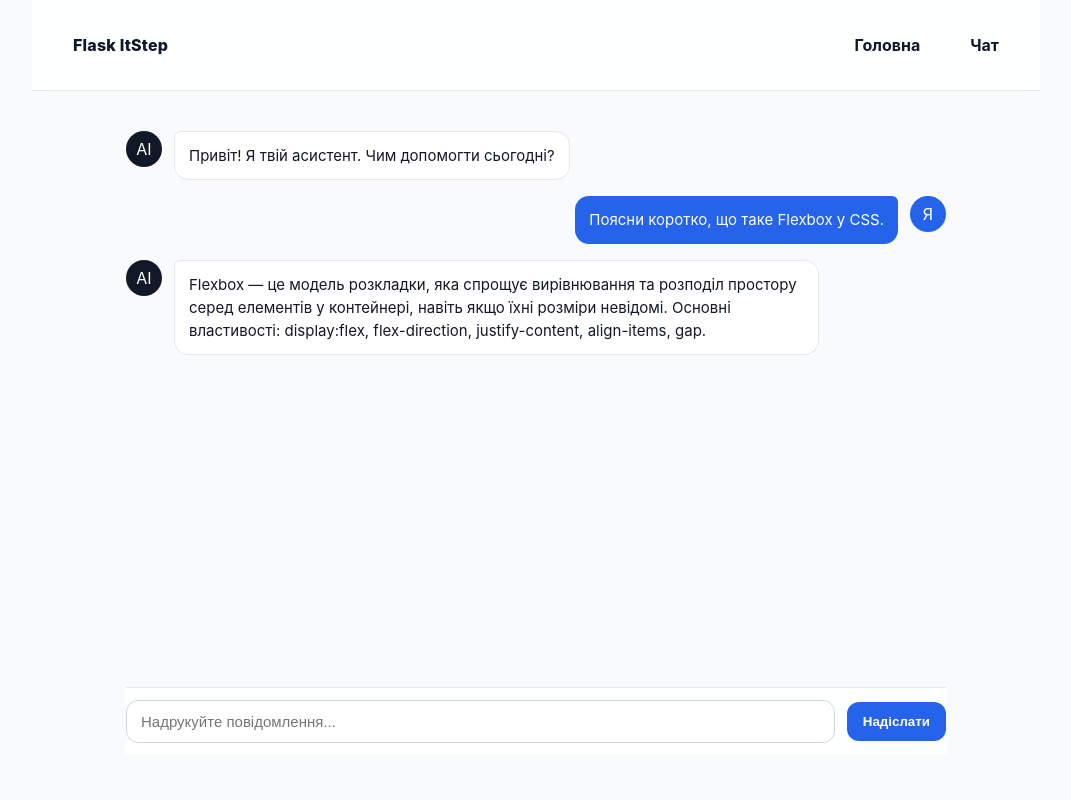
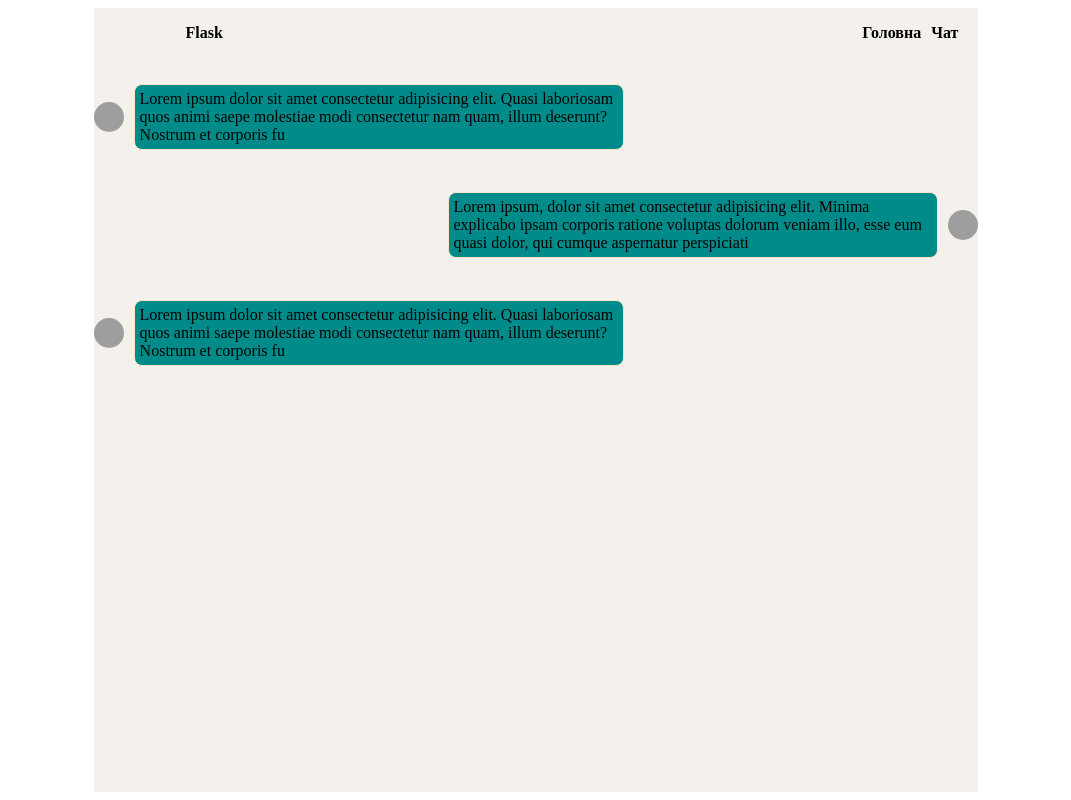
Before and after one commit to Hadock9/Flask_Itstep, a Flask app: page /chat in a window 1280 px wide. Shown: the whole page, without its empty margins (104-1175 px from the left). Run offline with Flask 3, Linux system fonts and the light colour scheme; grey boxes are pictures that could not be loaded.

Commit message:
по факту на 5-6

```diff
--- a/static/css/base.css
+++ /dev/null
@@ -1,82 +0,0 @@
-/* Base typography */
-h2 {
-	margin: 16px 0;
-	font-size: 24px;
-	line-height: 1.25;
-	font-weight: 700;
-}
-
-/* Base */
-body {
-	margin: 0;
-	font-family: -apple-system, BlinkMacSystemFont, 'Segoe UI', Roboto, Oxygen,
-		Ubuntu, Cantarell, 'Helvetica Neue', Arial, sans-serif;
-	color: #111827;
-	background: #f8fafc;
-}
-
-/* Selection */
-::selection {
-	background: #bfdbfe;
-	color: #0f172a;
-}
-
-/* Text elements */
-p {
-	margin: 12px 0;
-	line-height: 1.6;
-	color: #374151;
-}
-
-a {
-	color: #2563eb;
-	text-decoration: none;
-	font-weight: 600;
-}
-
-a:hover {
-	text-decoration: underline;
-}
-
-a:focus-visible {
-	outline: 2px solid #2563eb;
-	outline-offset: 2px;
-	text-decoration: none;
-}
-
-/* Layout */
-.container {
-	max-width: 960px;
-	margin: 0 auto;
-	padding: 24px;
-}
-.center { text-align: center; }
-
-@media (max-width: 640px) {
-	.container { padding: 16px; }
-}
-
-/* Header */
-header {
-	background: rgba(255, 255, 255, 0.85);
-	border-bottom: 1px solid #e5e7eb;
-	backdrop-filter: blur(6px);
-	position: sticky;
-	top: 0;
-	z-index: 10;
-}
-
-/* Header nav buttons as lightweight links */
-header .button {
-	background: transparent;
-	color: #0f172a;
-	border: 1px solid transparent;
-	box-shadow: none;
-}
-header .button:hover {
-	background: #eff6ff;
-	box-shadow: none;
-}
-header .button:focus-visible {
-	outline-color: #2563eb;
-}
--- a/static/css/components.css
+++ /dev/null
@@ -1,402 +0,0 @@
-/* Components */
-.card {
-	border: 1px solid #e5e7eb;
-	border-radius: 12px;
-	padding: 20px;
-	box-shadow: 0 6px 20px rgba(0, 0, 0, 0.06);
-	background: #ffffff;
-}
-.card > h2 {
-	margin-top: 0;
-}
-
-.button {
-	display: inline-block;
-	padding: 10px 16px;
-	border-radius: 10px;
-	background: #2563eb;
-	color: #ffffff;
-	font-weight: 700;
-	text-decoration: none;
-	border: none;
-	transition: transform 0.15s ease, filter 0.15s ease, box-shadow 0.15s ease;
-}
-.button:hover {
-	transform: translateY(-1px);
-	filter: brightness(1.05);
-}
-.button:active {
-	transform: translateY(0);
-	filter: brightness(0.95);
-}
-.button:hover {
-	box-shadow: 0 6px 18px rgba(37, 99, 235, 0.25);
-}
-
-/* Helpers */
-.text-muted {
-	color: #6b7280;
-}
-.brand {
-	font-weight: 800;
-	letter-spacing: 0.2px;
-}
-
-/* Flex utilities */
-.flex {
-	display: flex;
-}
-.justify-center {
-	justify-content: center;
-}
-.items-center {
-	align-items: center;
-}
-.gap-8 {
-	gap: 8px;
-}
-.gap-16 {
-	gap: 16px;
-}
-.justify-between {
-	justify-content: space-between;
-}
-
-/* Demo helpers */
-.demo {
-	border: 1px solid #e5e7eb;
-	border-radius: 8px;
-	padding: 12px;
-}
-.demo-item {
-	background: #e5e7eb;
-	border-radius: 8px;
-	padding: 12px;
-	min-width: 48px;
-	text-align: center;
-	color: #0f172a;
-}
-
-/* Small component tweaks */
-.card:hover {
-	box-shadow: 0 10px 24px rgba(0, 0, 0, 0.08);
-}
-.card .button {
-	margin-top: 12px;
-}
-
-/* Tiny utility helpers */
-.shadow-sm {
-	box-shadow: 0 1px 2px rgba(0, 0, 0, 0.06);
-}
-.rounded {
-	border-radius: 8px;
-}
-
-/* Chat styles */
-.chat-container {
-	display: flex;
-	height: calc(100vh - 120px);
-	border: 1px solid #e5e7eb;
-	border-radius: 12px;
-	overflow: hidden;
-	background: #ffffff;
-}
-
-.chat-sidebar {
-	width: 250px;
-	background: #f8fafc;
-	border-right: 1px solid #e5e7eb;
-	display: flex;
-	flex-direction: column;
-}
-
-.sidebar-header {
-	padding: 20px;
-	border-bottom: 1px solid #e5e7eb;
-}
-
-.sidebar-header h2 {
-	margin: 0;
-	font-size: 18px;
-	color: #374151;
-}
-
-.channel-list {
-	flex: 1;
-	padding: 12px;
-}
-
-.channel-item {
-	display: block;
-	padding: 12px 16px;
-	margin: 4px 0;
-	border-radius: 8px;
-	text-decoration: none;
-	color: #6b7280;
-	font-weight: 500;
-	transition: all 0.15s ease;
-}
-
-.channel-item:hover {
-	background: #e5e7eb;
-	color: #374151;
-}
-
-.channel-item.active {
-	background: #2563eb;
-	color: #ffffff;
-}
-
-.chat-main {
-	flex: 1;
-	display: flex;
-	flex-direction: column;
-}
-
-.chat-header {
-	padding: 20px;
-	border-bottom: 1px solid #e5e7eb;
-	display: flex;
-	justify-content: space-between;
-	align-items: center;
-	background: #ffffff;
-}
-
-.chat-header h2 {
-	margin: 0;
-	font-size: 18px;
-	color: #111827;
-}
-
-.chat-info {
-	font-size: 14px;
-	color: #6b7280;
-}
-
-.messages-container {
-	flex: 1;
-	padding: 20px;
-	overflow-y: auto;
-	background: #ffffff;
-}
-
-.message {
-	display: flex;
-	margin-bottom: 16px;
-	gap: 12px;
-}
-
-.message-avatar {
-	width: 40px;
-	height: 40px;
-	border-radius: 50%;
-	background: #2563eb;
-	color: #ffffff;
-	display: flex;
-	align-items: center;
-	justify-content: center;
-	font-weight: 600;
-	font-size: 14px;
-	flex-shrink: 0;
-}
-
-.message-content {
-	flex: 1;
-}
-
-.message-header {
-	display: flex;
-	align-items: center;
-	gap: 8px;
-	margin-bottom: 4px;
-}
-
-.username {
-	font-weight: 600;
-	color: #111827;
-	font-size: 14px;
-}
-
-.timestamp {
-	font-size: 12px;
-	color: #9ca3af;
-}
-
-.message-text {
-	color: #374151;
-	line-height: 1.5;
-}
-
-.message-input-container {
-	padding: 20px;
-	border-top: 1px solid #e5e7eb;
-	background: #ffffff;
-}
-
-.message-form {
-	width: 100%;
-}
-
-.input-wrapper {
-	display: flex;
-	gap: 12px;
-	align-items: center;
-}
-
-.message-input {
-	flex: 1;
-	padding: 12px 16px;
-	border: 1px solid #d1d5db;
-	border-radius: 8px;
-	font-size: 14px;
-	outline: none;
-	transition: border-color 0.15s ease;
-}
-
-.message-input:focus {
-	border-color: #2563eb;
-	box-shadow: 0 0 0 3px rgba(37, 99, 235, 0.1);
-}
-
-.send-button {
-	padding: 12px 20px;
-	background: #2563eb;
-	color: #ffffff;
-	border: none;
-	border-radius: 8px;
-	font-weight: 600;
-	cursor: pointer;
-	transition: all 0.15s ease;
-}
-
-.send-button:hover {
-	background: #1d4ed8;
-	transform: translateY(-1px);
-}
-
-.send-button:active {
-	transform: translateY(0);
-}
-
-/* ChatGPT-like chat layout */
-.gpt-chat {
-	max-width: 820px;
-	margin: 0 auto;
-	display: flex;
-	flex-direction: column;
-	height: calc(100vh - 160px);
-}
-
-.conversation {
-	flex: 1;
-	overflow-y: auto;
-	display: flex;
-	flex-direction: column;
-	gap: 16px;
-	padding: 16px 0;
-}
-
-.msg {
-	display: flex;
-	gap: 12px;
-	align-items: flex-start;
-}
-.msg.assistant {
-	justify-content: flex-start;
-}
-.msg.user {
-	justify-content: flex-end;
-}
-
-.avatar {
-	width: 36px;
-	height: 36px;
-	border-radius: 50%;
-	display: flex;
-	align-items: center;
-	justify-content: center;
-	font-size: 16px;
-	flex-shrink: 0;
-}
-.avatar.assistant {
-	background: #111827;
-	color: #ffffff;
-}
-.avatar.user {
-	background: #2563eb;
-	color: #ffffff;
-}
-
-.bubble {
-	max-width: 75%;
-	padding: 12px 14px;
-	border-radius: 14px;
-	line-height: 1.55;
-	font-size: 15px;
-}
-
-.msg.assistant .bubble {
-	background: #ffffff;
-	border: 1px solid #e5e7eb;
-	color: #111827;
-	border-top-left-radius: 6px;
-}
-
-.msg.user .bubble {
-	background: #2563eb;
-	color: #ffffff;
-	border-top-right-radius: 6px;
-}
-
-/* Composer */
-.composer {
-	position: sticky;
-	bottom: 0;
-	background: rgba(255, 255, 255, 0.85);
-	backdrop-filter: blur(6px);
-	border-top: 1px solid #e5e7eb;
-	padding: 12px 0;
-}
-
-.composer .row {
-	display: flex;
-	gap: 12px;
-	align-items: center;
-}
-
-.input-text {
-	flex: 1;
-	padding: 12px 14px;
-	border: 1px solid #d1d5db;
-	border-radius: 12px;
-	font-size: 15px;
-	outline: none;
-	transition: border-color 0.15s ease, box-shadow 0.15s ease;
-	background: #ffffff;
-}
-
-.input-text:focus {
-	border-color: #2563eb;
-	box-shadow: 0 0 0 3px rgba(37, 99, 235, 0.1);
-}
-
-.send-btn {
-	padding: 12px 16px;
-	border-radius: 12px;
-	background: #2563eb;
-	color: #fff;
-	border: none;
-	font-weight: 600;
-	cursor: pointer;
-	transition: transform 0.15s ease, filter 0.15s ease;
-}
-
-.send-btn:hover {
-	transform: translateY(-1px);
-	filter: brightness(1.05);
-}
-.send-btn:active {
-	transform: translateY(0);
-	filter: brightness(0.95);
-}
--- a/static/css/style.css
+++ /dev/null
@@ -1,3 +0,0 @@
-/* This file composes the split styles; keep HTML linking only style.css */
-@import url('/static/css/base.css');
-@import url('/static/css/components.css');
--- /dev/null
+++ b/static/style.css
@@ -0,0 +1,80 @@
+body{
+    display: flex;
+    justify-content: center;
+ }
+
+
+.main{
+    width: 70%;
+    background-color: rgb(244, 241, 236);
+ }
+
+a{
+    text-decoration: none;
+    color: black;
+}
+.nav{
+    display: flex;
+
+    border-radius: 8px;
+    height: 50px;
+}
+.logo{
+    width: 25%;
+    display: flex;
+    justify-content: center;
+    align-items: center;
+}
+.nav_item{
+    width: 75%;
+    text-decoration: none;
+    display: flex;
+    justify-content: flex-end;
+    align-items: center;
+}
+.nav_a{
+    padding: 5px;
+    font-weight: 800;
+}
+.nav_a_last{
+    padding-right: 20px;
+}
+
+.chat_main{
+    display: flex;
+    flex-direction: column;
+    width: 100%;
+}
+.chat_answer{
+    display: flex;
+    width: 60%;
+    justify-content: flex-start;
+    margin-top: 10px;
+    align-items: center;
+    gap: 10px;
+}
+
+.user_question{
+    display: flex;
+    width: 100%;
+    justify-content: flex-end;
+    margin-top: 10px;
+}
+.msg_user{
+    display: flex;
+     max-width: 60%;
+     align-items: center;
+     gap: 10px;
+}
+.chat_img{
+    width: 30px;
+    height: 30px;
+    border-radius: 100%;
+}
+.chat_text{
+    background-color: darkcyan;
+    border-radius: 8px;
+    padding: 5px;
+    border: 1px solid bisque;
+
+}
--- a/templates/chat.html
+++ b/templates/chat.html
@@ -1,62 +1,51 @@
-<!DOCTYPE html>
-<html lang="uk">
+<html lang="en">
 <head>
-		<meta charset="UTF-8" />
-		<meta name="viewport" content="width=device-width, initial-scale=1.0" />
-		<title>Чат — Flask ItStep</title>
-		<link
-			rel="stylesheet"
-			href="{{ url_for('static', filename='css/style.css') }}"
-		/>
+    <meta charset="UTF-8">
+    <meta name="viewport" content="width=device-width, initial-scale=1.0">
+    <title>Chat</title>
+    <link rel="stylesheet" href="{{url_for('static', filename='style.css')}}">
 </head>
 <body>
-		<header class="container">
-			<div class="flex justify-between items-center">
-				<a class="button brand" href="/">Flask ItStep</a>
-				<nav class="flex gap-16">
-					<a href="/" class="button">Головна</a>
-					<a href="/chat" class="button">Чат</a>
-				</nav>
+
+    <div class="main">
+
+        <div class="nav">
+            <div  class="logo">
+                <a class="nav_a" href="/">Flask</a>
             </div>
-		</header>
-
-		<main class="container">
-			<div class="gpt-chat">
-				<div class="conversation">
-					<div class="msg assistant">
-						<div class="avatar assistant">AI</div>
-						<div class="bubble">
-							Привіт! Я твій асистент. Чим допомогти сьогодні?
+            <div class="nav_item">
+                <a class="nav_a" href="/">Головна</a>
+                <a class="nav_a nav_a_last" href="/chat">Чат</a>
             </div>
         </div>
 
-					<div class="msg user">
-						<div class="bubble">Поясни коротко, що таке Flexbox у CSS.</div>
-						<div class="avatar user">Я</div>
+        <div class="chat_main">
+            <div class="chat_answer">
+                <img class="chat_img" src="https://encrypted-tbn0.gstatic.com/images?q=tbn:ANd9GcSg6SlMzO5dPH9AThA886HVcTeMhMhc6XFA_Q&s" alt="ai картинка">
+                <p class="chat_text">
+                    Lorem ipsum dolor sit amet consectetur adipisicing elit. Quasi laboriosam quos animi saepe molestiae modi consectetur nam quam, illum deserunt? Nostrum et corporis fu
+                </p>
+            </div>
+            <div class="user_question">
+                <div class="msg_user">
+
+                    <p class="chat_text">
+                        Lorem ipsum, dolor sit amet consectetur adipisicing elit. Minima explicabo ipsam corporis ratione voluptas dolorum veniam illo, esse eum quasi dolor, qui cumque aspernatur perspiciati
+                    </p>
+                    <img class="chat_img" src="https://encrypted-tbn0.gstatic.com/images?q=tbn:ANd9GcSg6SlMzO5dPH9AThA886HVcTeMhMhc6XFA_Q&s" alt="ai картинка">
                 </div>
 
-					<div class="msg assistant">
-						<div class="avatar assistant">AI</div>
-						<div class="bubble">
-							Flexbox — це модель розкладки, яка спрощує вирівнювання та
-							розподіл простору серед елементів у контейнері, навіть якщо їхні
-							розміри невідомі. Основні властивості: display:flex,
-							flex-direction, justify-content, align-items, gap.
+
             </div>
+            <div class="chat_answer">
+                <img class="chat_img" src="https://encrypted-tbn0.gstatic.com/images?q=tbn:ANd9GcSg6SlMzO5dPH9AThA886HVcTeMhMhc6XFA_Q&s" alt="ai картинка">
+                <p class="chat_text">
+                    Lorem ipsum dolor sit amet consectetur adipisicing elit. Quasi laboriosam quos animi saepe molestiae modi consectetur nam quam, illum deserunt? Nostrum et corporis fu
+                </p>
             </div>
         </div>
 
-				<div class="composer">
-					<form class="row" action="#" method="post" onsubmit="return false;">
-						<input
-							class="input-text"
-							type="text"
-							placeholder="Надрукуйте повідомлення..."
-						/>
-						<button class="send-btn" type="submit">Надіслати</button>
-					</form>
     </div>
-			</div>
-		</main>
+
 </body>
 </html>
```
Also changed, not shown: app.py (+5 -5 lines), templates/index.html (+20 -31 lines), 1 other file. Lines whose indentation alone changed are shown as unchanged.
